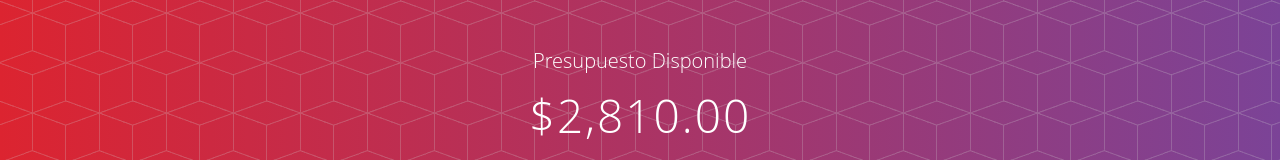
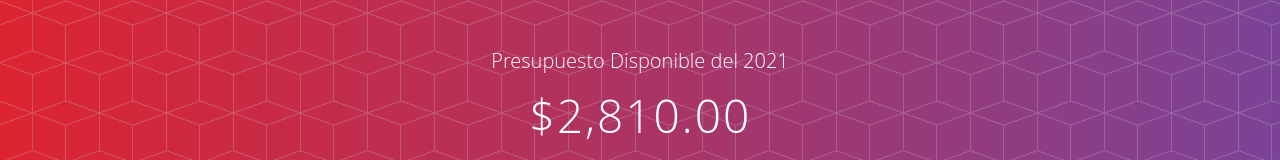
Before and after one commit to MaximilianoLazo/Presupuesto, a plain HTML site: page index.html in a window 1280 px wide. Shown: the top 160 px of the page. Drawn offline with nearby package versions, Linux system fonts and the light colour scheme.

Commit message:
13-12 diciembre

```diff
--- a/index.html
+++ b/index.html
@@ -12,7 +12,7 @@
     <div class="cabecero">
         <div class="presupuesto">
             <div class="presupuesto_titulo">
-                Presupuesto Disponible
+                Presupuesto Disponible del 2021
             </div>
             <div class="presupuesto_valor" id='presupuesto'>
                 +2,000.00
```
